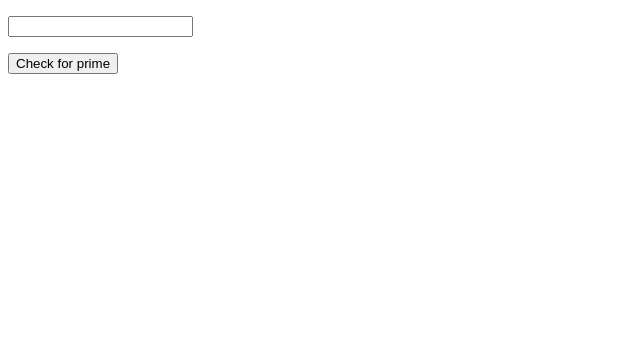
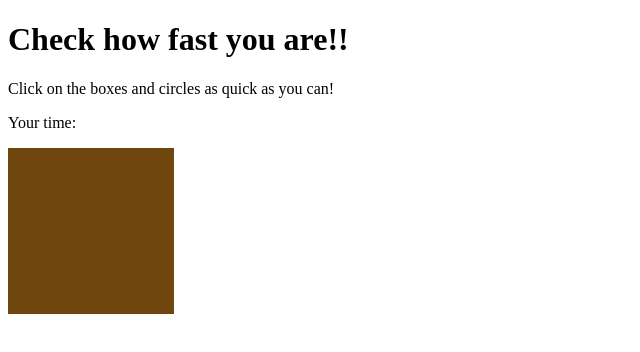
Before and after one commit to yamit73/8problems-In-js-Jquery, a plain HTML site: page src/index.html in a window 1280 px wide. Shown: the whole page, without its empty margins (0-640 px from the left). Drawn offline with nearby package versions, Linux system fonts and the light colour scheme.

Commit message:
reaction tester -Javascript

```diff
--- a/src/index.html
+++ b/src/index.html
@@ -5,14 +5,15 @@
     <meta http-equiv="X-UA-Compatible" content="IE=edge">
     <meta name="viewport" content="width=device-width, initial-scale=1.0">
     <script src="https://ajax.googleapis.com/ajax/libs/jquery/3.5.1/jquery.min.js"></script>
-    <title>Number checker Jquery</title>
+    <title>Reaction Tester</title>
 </head>
 <body>
-    <div id="demo">
-        <p><input type="text" id="number"></p>
-        <p><button id="primeChecker">Check for prime</button></p>
-        <p id="prime"></p>
-    </div>
+    <body>
+        <h1>Check how fast you are!!</h1>
+        <p>Click on the boxes and circles as quick as you can!</p>
+        <p class="bold">Your time: <span id="timeTaken"></span></p>
+        <div id="shape"></div>
+    </body>
     <script src="script.js"></script>
 </body>
 </html>
--- a/src/script.js
+++ b/src/script.js
@@ -1,15 +1,41 @@
-$("#primeChecker").click(function(){
-    var pr=parseInt($("#number").val());
-    var flag = true;
-    for (var i=2;i<pr;i++) {
-        if (pr % i == 0) {
-            flag = false;
-            break;
-        }
+var start = new Date().getTime();
+
+function getRandomColor() {
+    var letters = '0123456789ABCDEF'.split('');
+    var color = '#';
+    for (var i = 0; i < 6; i++ ) {
+        color += letters[Math.floor(Math.random() * 16)];
     }
-    if (flag) {
-        $("#prime").html(pr+" Is a prime number");
+    return color;
+}
+
+function appear() {
+    var top = Math.random() * 400;
+    var left = Math.random() * 400;
+    var width = (Math.random() * 200) + 100;
+    if (Math.random() > 0.5) {
+        document.getElementById("shape").style.borderRadius = "50%";
     } else {
-        $("#prime").html(pr+" Is not a prime number");
+        document.getElementById("shape").style.borderRadius = "0";
     }
-});
+    document.getElementById("shape").style.backgroundColor = getRandomColor();
+    document.getElementById("shape").style.width = width + "px";
+    document.getElementById("shape").style.height = width + "px";
+    document.getElementById("shape").style.top = top + "px";
+    document.getElementById("shape").style.left = left + "px";
+    document.getElementById("shape").style.display = "block";
+    start = new Date().getTime();
+}
+
+function appearAfterDelay() {
+    setTimeout(appear, Math.random() * 2000);
+}
+
+appearAfterDelay();
+document.getElementById("shape").onclick=function() {
+    document.getElementById("shape").style.display="none";
+    var end=new Date().getTime();
+    var timeTaken=(end-start)/1000;
+    document.getElementById("timeTaken").innerHTML=timeTaken+"s";
+    appearAfterDelay();
+}
--- a/src/style.css
+++ b/src/style.css
@@ -0,0 +1,12 @@
+
+#shape {
+    width: 200px;
+    height: 200px;
+    background-color: red;
+    display: none;
+    position: relative;
+
+}
+.bold {
+    -weight: bold;
+}
```
